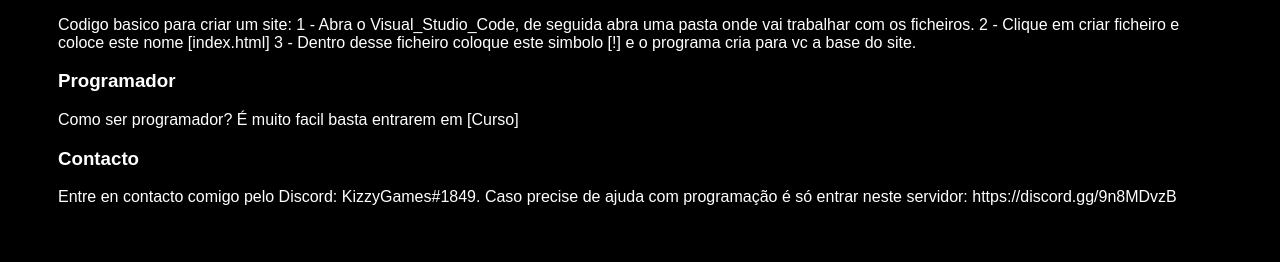
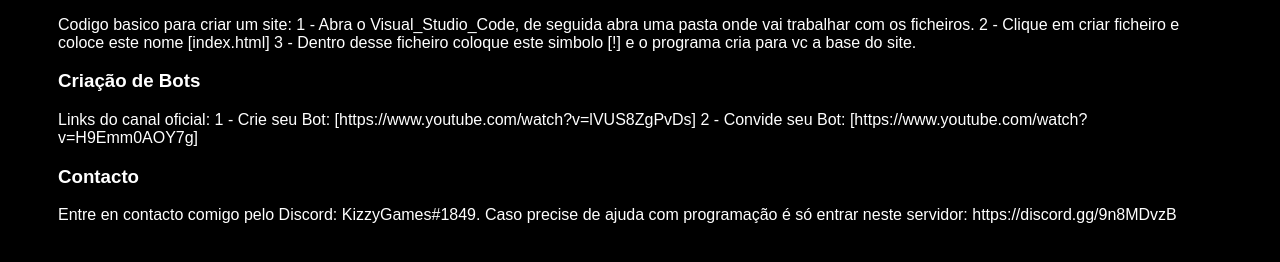
Before and after one commit to KizzyGames/KizzyComunity, a plain HTML site: page contact.html in a window 1280 px wide. Shown: the part 356-618 px from the top of the page. Drawn offline with Linux system fonts and the light colour scheme.

Commit message:
Update contact.html

```diff
--- a/contact.html
+++ b/contact.html
@@ -37,17 +37,23 @@
                 <p>
                     Codigo basico para criar um site:
                     1 - Abra o Visual_Studio_Code, de seguida abra uma pasta onde vai trabalhar com os ficheiros.
+
                     2 - Clique em criar ficheiro e coloce este nome [index.html]
+
                     3 - Dentro desse ficheiro coloque este simbolo [!] e o programa cria para vc a base do site.
 
 
                 </p>
             </section>
             <section>
-                <h3>Programador</h3>
+                <h3>Criação de Bots</h3>
                 <p>
-                   Como ser programador?
-                   É muito facil basta entrarem em [Curso]
+                   Links do canal oficial:
+                   1 - Crie seu Bot: [https://www.youtube.com/watch?v=lVUS8ZgPvDs]
+
+                   2 - Convide seu Bot: [https://www.youtube.com/watch?v=H9Emm0AOY7g]
+
+
                 </p>
             </section>
             <section>
```
